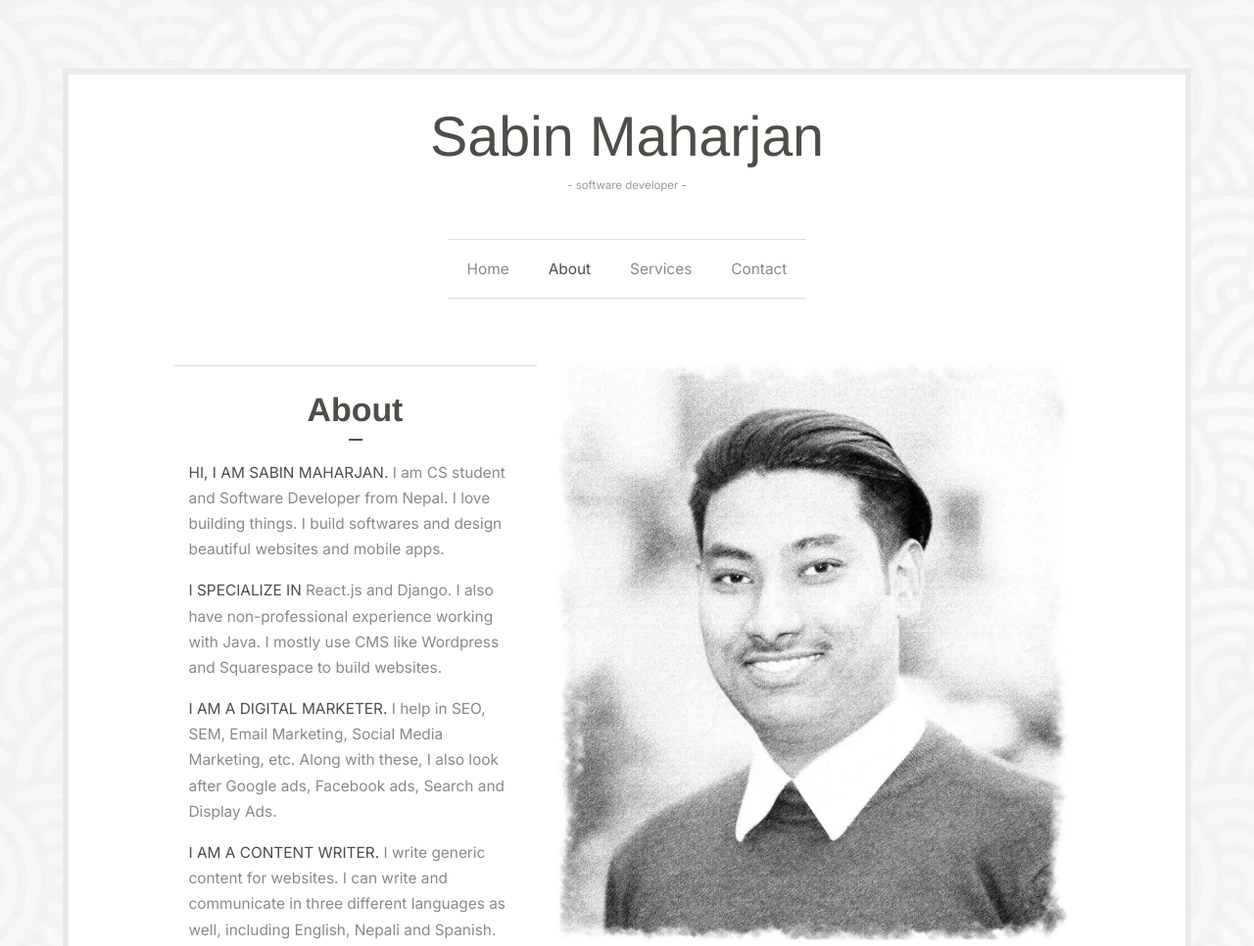
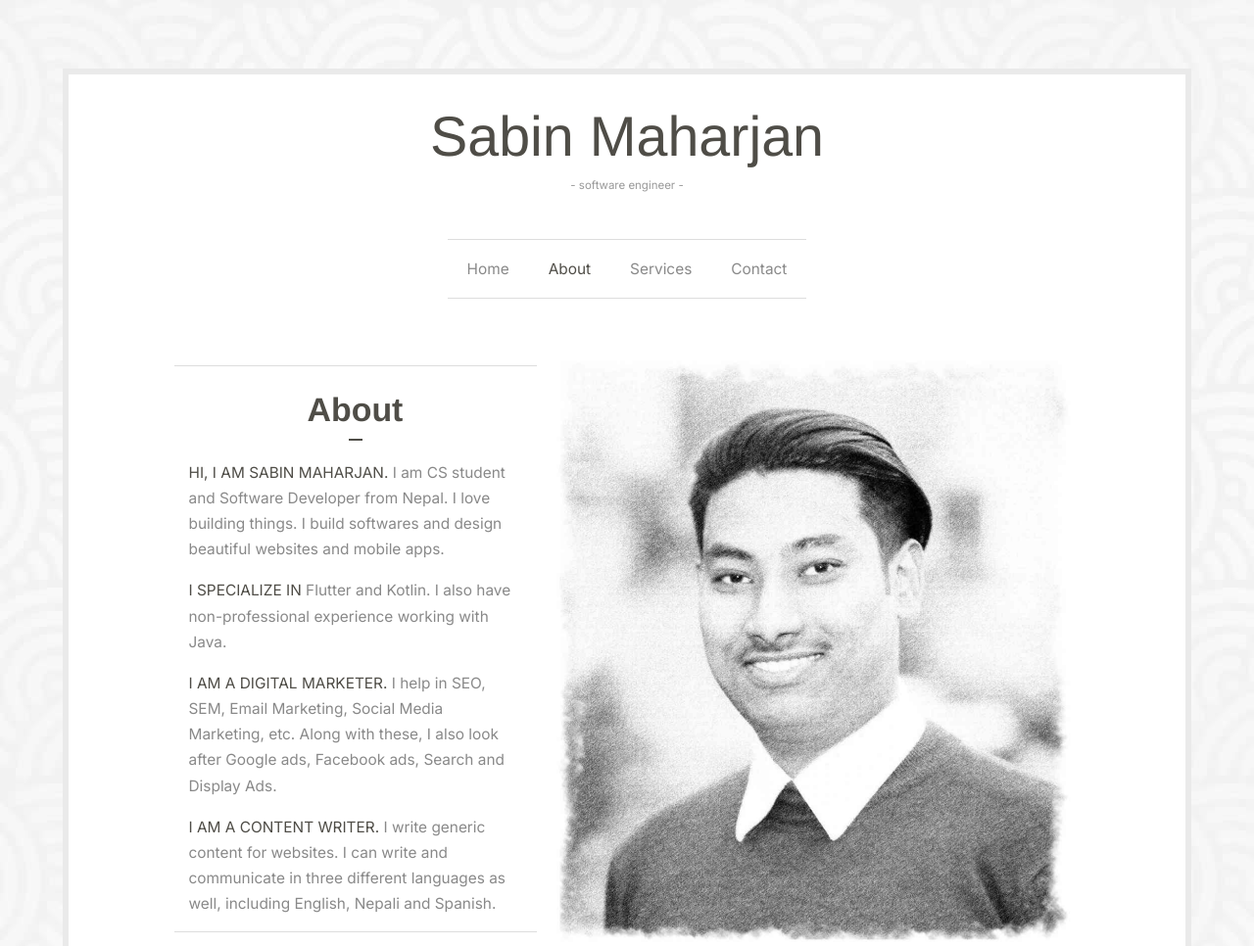
Before and after one commit to sabinmhx/portfolio-v1, a plain HTML site: page about.html in a window 1280 px wide. Shown: the top 966 px of the page at 98% size. Drawn offline with Linux system fonts and the light colour scheme; a web font is replaced by a local one.

Commit message:
Title changes made

```diff
--- a/about.html
+++ b/about.html
@@ -38,7 +38,7 @@
         <div class="col-md-12">
             <!-- Logo -->
             <div class="brand wow fadeIn" data-wow-delay="0.1s"> Sabin Maharjan
-                <div class="title"> - software developer - </div>
+                <div class="title"> - software engineer - </div>
             </div>
 
             <!-- Navigation -->
@@ -54,7 +54,7 @@
                     </button>
                     <!-- navbar-brand is hidden on larger screens, but visible when the menu is collapsed -->
                     <div class="navbar-brand"><a href="#">Sabin Maharjan</a>
-                        <div class="title"> - software developer - </div>
+                        <div class="title"> - software engineer - </div>
                     </div>
 
                 </div>
@@ -95,9 +95,8 @@
                     </h4>
 
                     <h4>
-                        <span class="text-about">I specialize in</span> React.js and Django. I also have
-                        non-professional experience working with Java. I mostly use CMS like Wordpress and Squarespace
-                        to build websites.
+                        <span class="text-about">I specialize in</span> Flutter and Kotlin. I also have
+                        non-professional experience working with Java.
                     </h4>
 
                     <h4>
```
Also changed, not shown: contact.html (+2 -2 lines), index.html (+1 -1 lines), services.html (+2 -2 lines).
